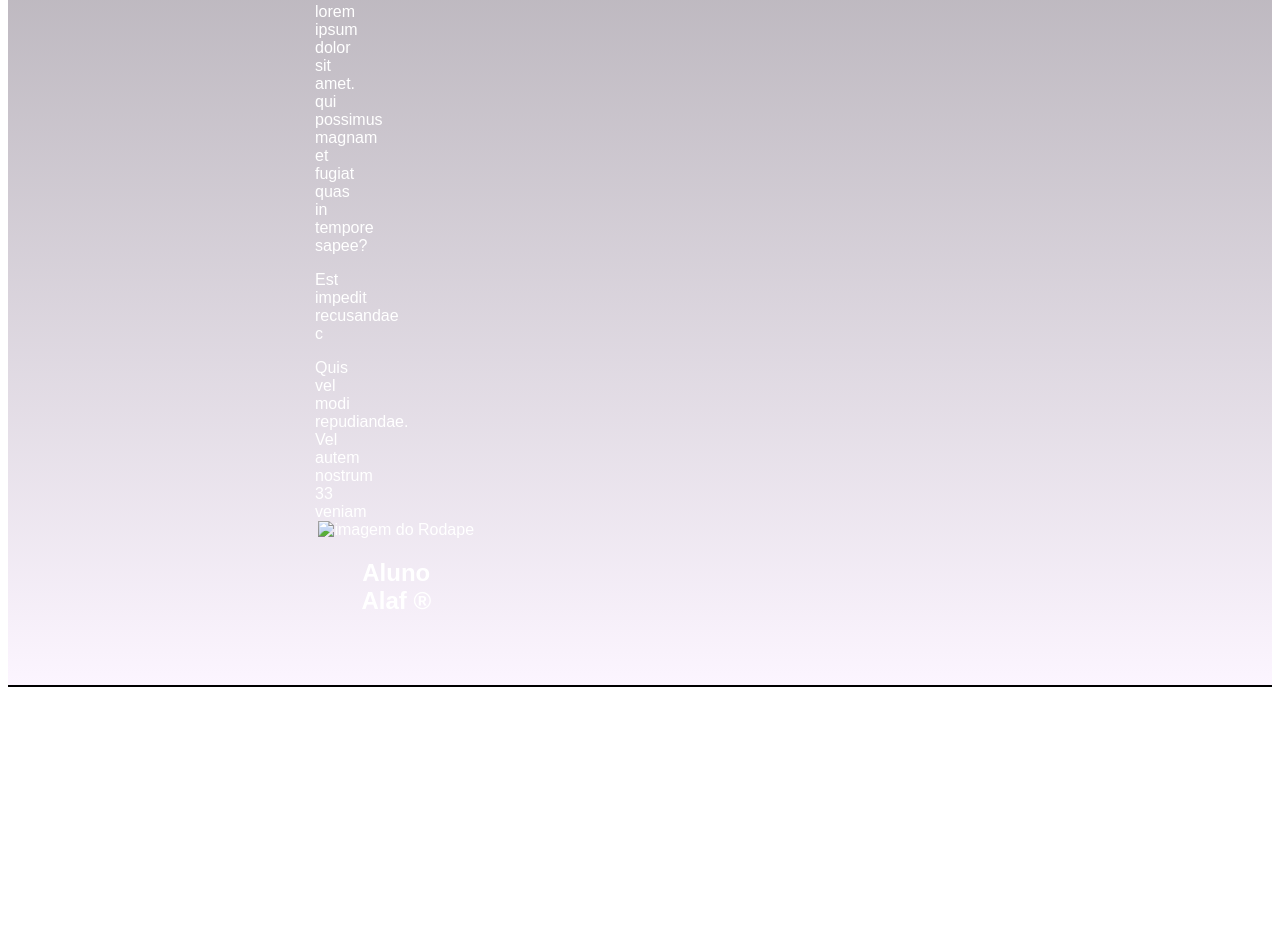
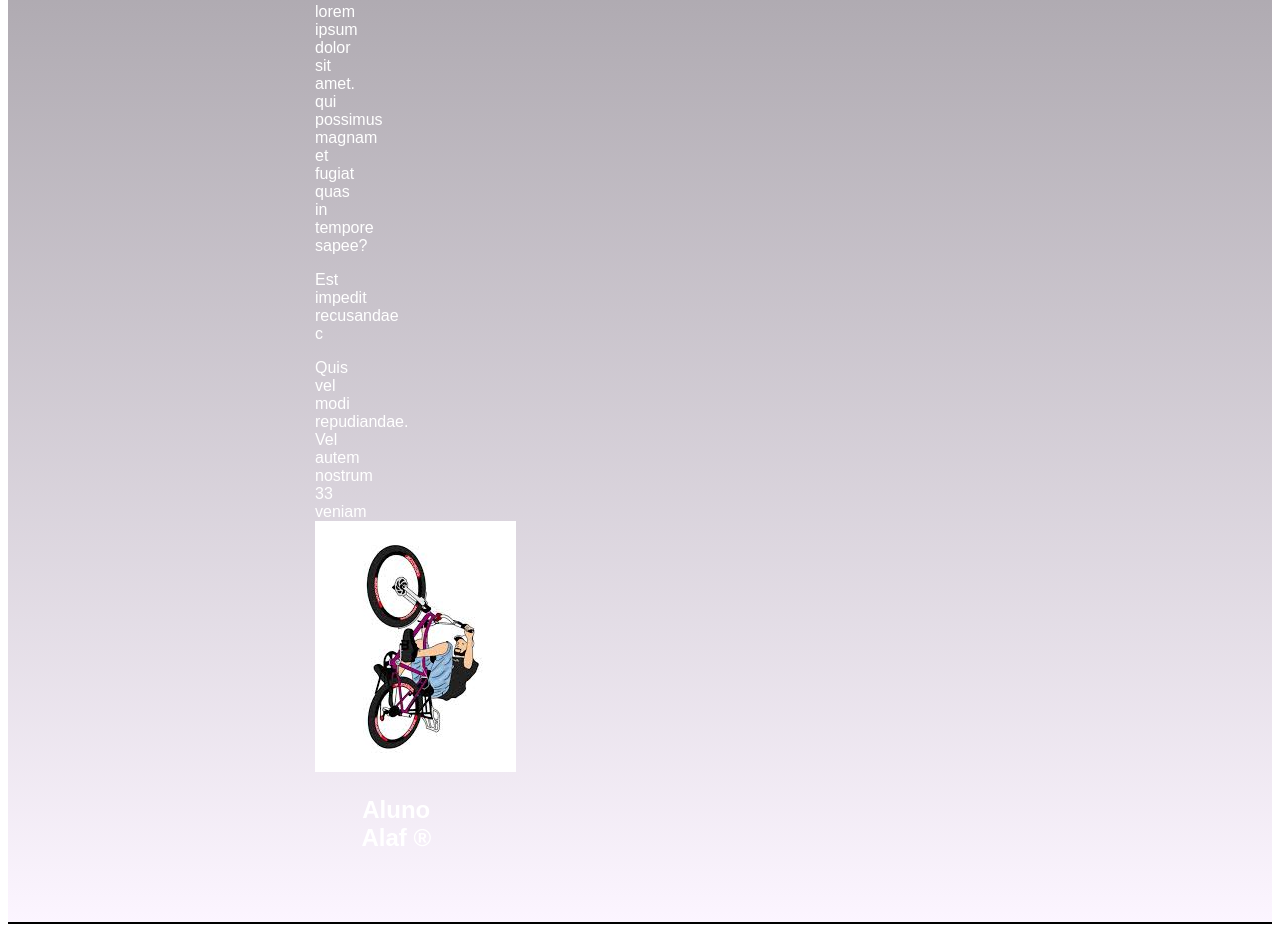
Before and after one commit to galvoalaf/picapal, a plain HTML site: page index.html in a window 1280 px wide. Shown: the part 2338-3270 px from the top of the page. Before the commit the page ends 3033 px from the top, so only its background shows below. Drawn offline with Linux system fonts and the light colour scheme.

Commit message:
wdcefvgbf

```diff
--- a/index.html
+++ b/index.html
@@ -90,7 +90,7 @@ class="cabecalho-imagem">
 </section>
  </section>
  <footer class="rodape">
-    <img src="" alt="imagem do Rodape" class="rodape-imagem">
+    <img src="imagem/grau2.jpeg" alt="imagem do Rodape" class="rodape-imagem">
     <h2 class="rodape-titulo">Aluno <br>Alaf &reg; </h2>
     </footer>
 
```
Also changed, not shown: imagem/grau2.jpeg (added).
